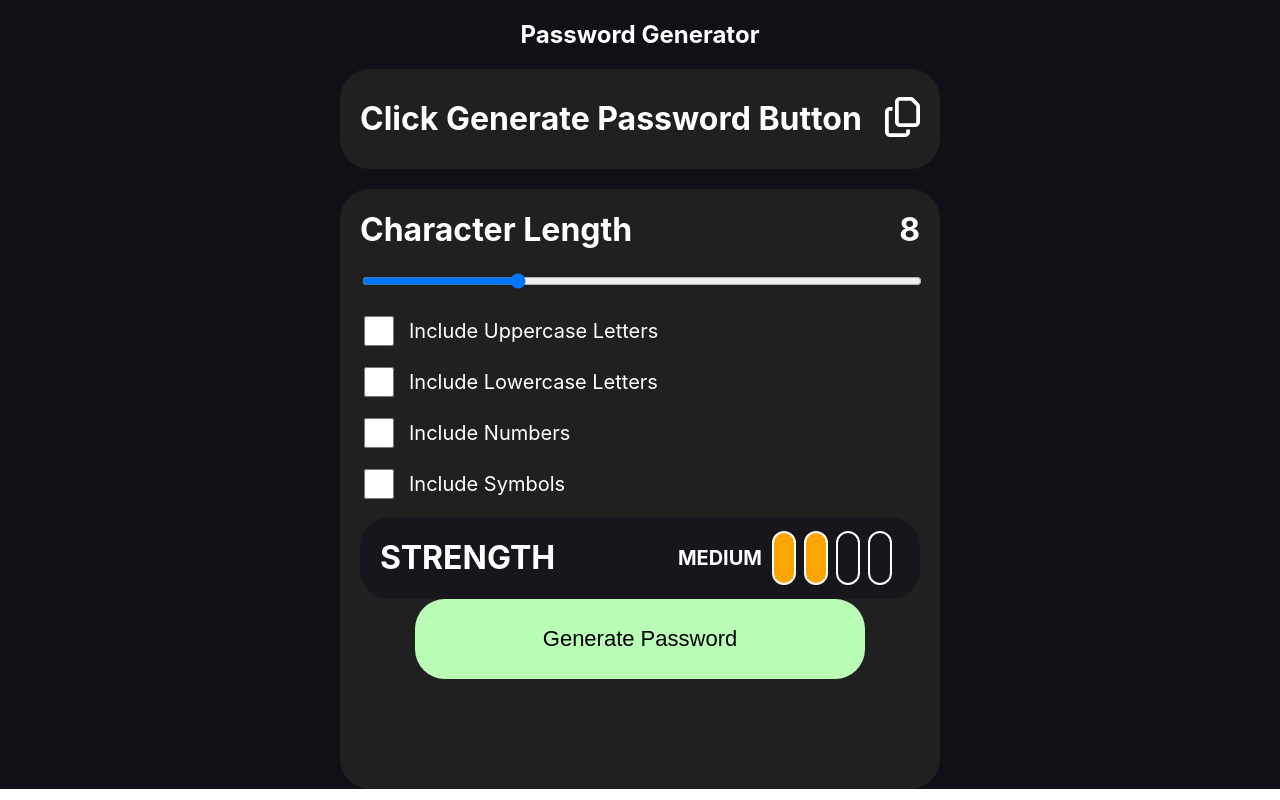
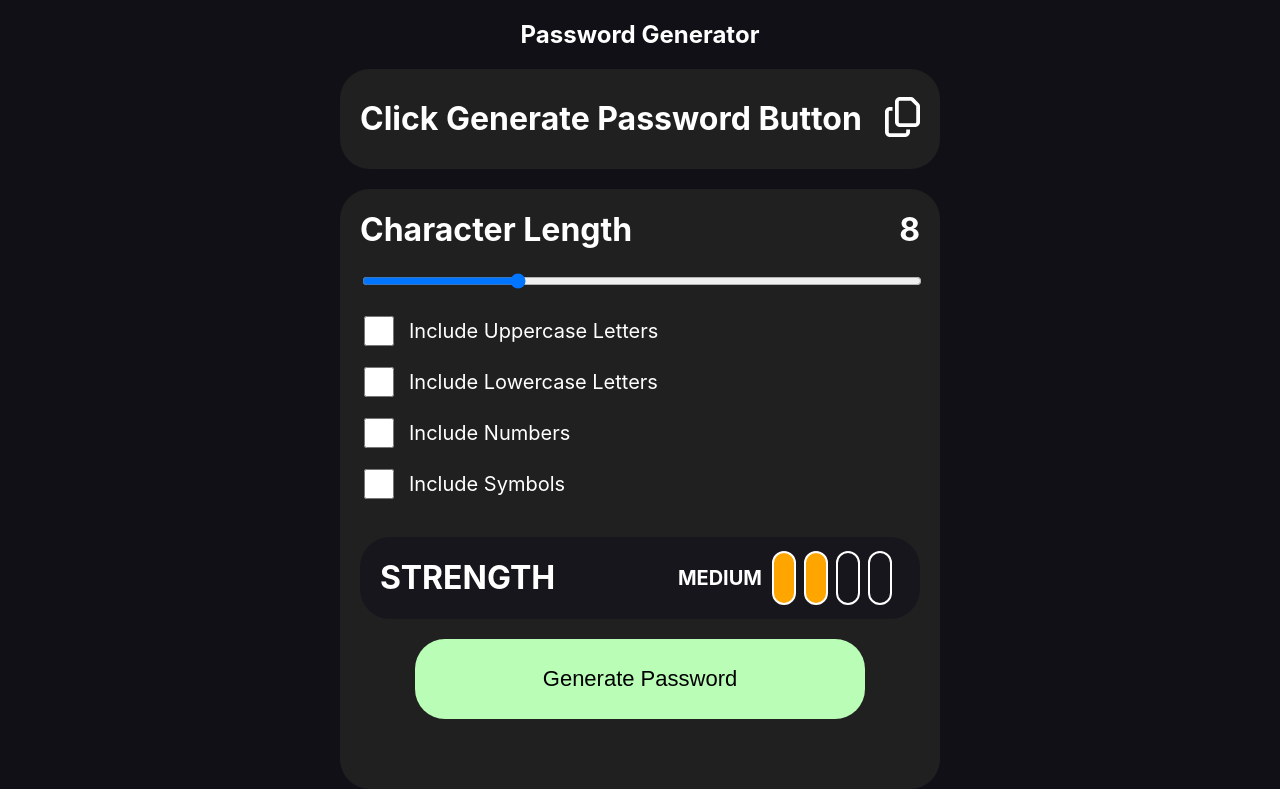
Before and after one commit to Zakariyya98/PasswordGenerator, a React (Create React App) app: page / in a window 1280 px wide. Built offline with nearby package versions, Linux system fonts and the light colour scheme.

Commit message:
PasswordStrength.scss: add: margin

```diff
--- a/src/components/PasswordStrength/PasswordStrength.scss
+++ b/src/components/PasswordStrength/PasswordStrength.scss
@@ -1,8 +1,7 @@
 // File needs a refactor
 .password-strength {
   &__container {
-    margin-left: 20px;
-    margin-right: 20px;
+    margin: 20px;
     background-color: #17161d;
     border-radius: 30px;
   }
```
